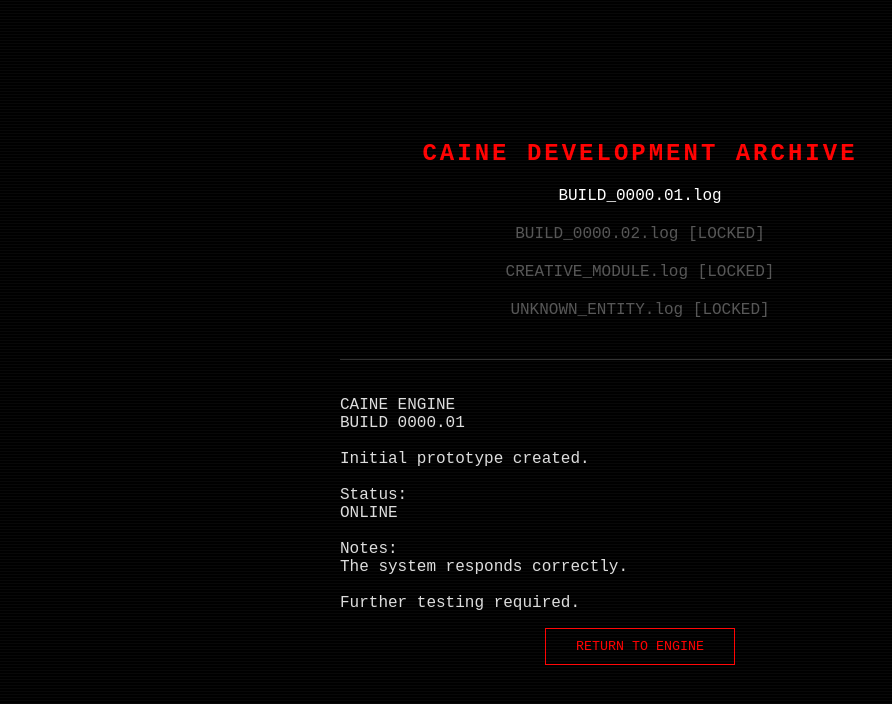
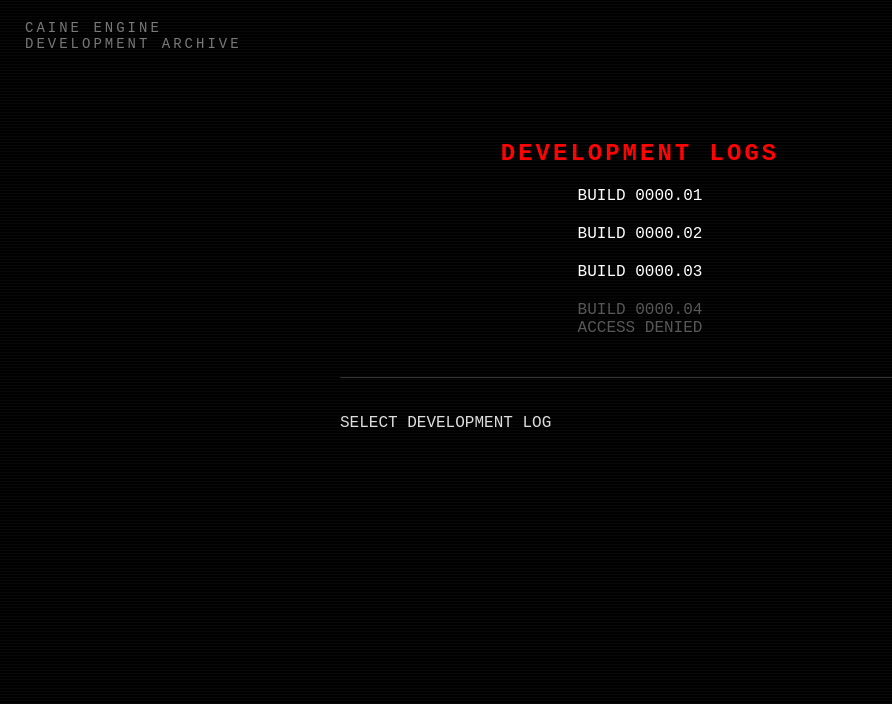
Before and after one commit to DaddyKross/caine-engine, a plain HTML site: page logs.html in a window 1280 px wide. Shown: the whole page, without its empty margins (0-892 px from the left). Drawn offline with Linux system fonts and the light colour scheme.

Commit message:
Update logs.html

```diff
--- a/logs.html
+++ b/logs.html
@@ -1,5 +1,6 @@
 <!DOCTYPE html>
 <html lang="ru">
+
 <head>
     <meta charset="UTF-8">
     <meta name="viewport" content="width=device-width, initial-scale=1.0">
@@ -9,55 +10,54 @@
 
 <body>
 
+<div id="version">
+    CAINE ENGINE<br>
+    DEVELOPMENT ARCHIVE
+</div>
+
+
 <div id="archive">
 
     <h2>
-        CAINE DEVELOPMENT ARCHIVE
+        DEVELOPMENT LOGS
     </h2>
 
-    <div class="file">
-        BUILD_0000.01.log
+
+    <div class="file" data-log="build01">
+        BUILD 0000.01
     </div>
 
-    <div class="file locked">
-        BUILD_0000.02.log
-        [LOCKED]
+
+    <div class="file" data-log="build02">
+        BUILD 0000.02
     </div>
 
-    <div class="file locked">
-        CREATIVE_MODULE.log
-        [LOCKED]
+
+    <div class="file" data-log="build03">
+        BUILD 0000.03
     </div>
 
-    <div class="file locked">
-        UNKNOWN_ENTITY.log
-        [LOCKED]
+
+    <div class="locked">
+        BUILD 0000.04<br>
+        ACCESS DENIED
     </div>
+
 
     <div id="content">
 
 <pre>
-CAINE ENGINE
-BUILD 0000.01
-
-Initial prototype created.
-
-Status:
-ONLINE
-
-Notes:
-The system responds correctly.
-
-Further testing required.
+SELECT DEVELOPMENT LOG
 </pre>
 
     </div>
 
-    <button onclick="location.href='index.html'">
-        RETURN TO ENGINE
-    </button>
 
 </div>
 
+
+<script src="logs.js"></script>
+
 </body>
+
 </html>
```
